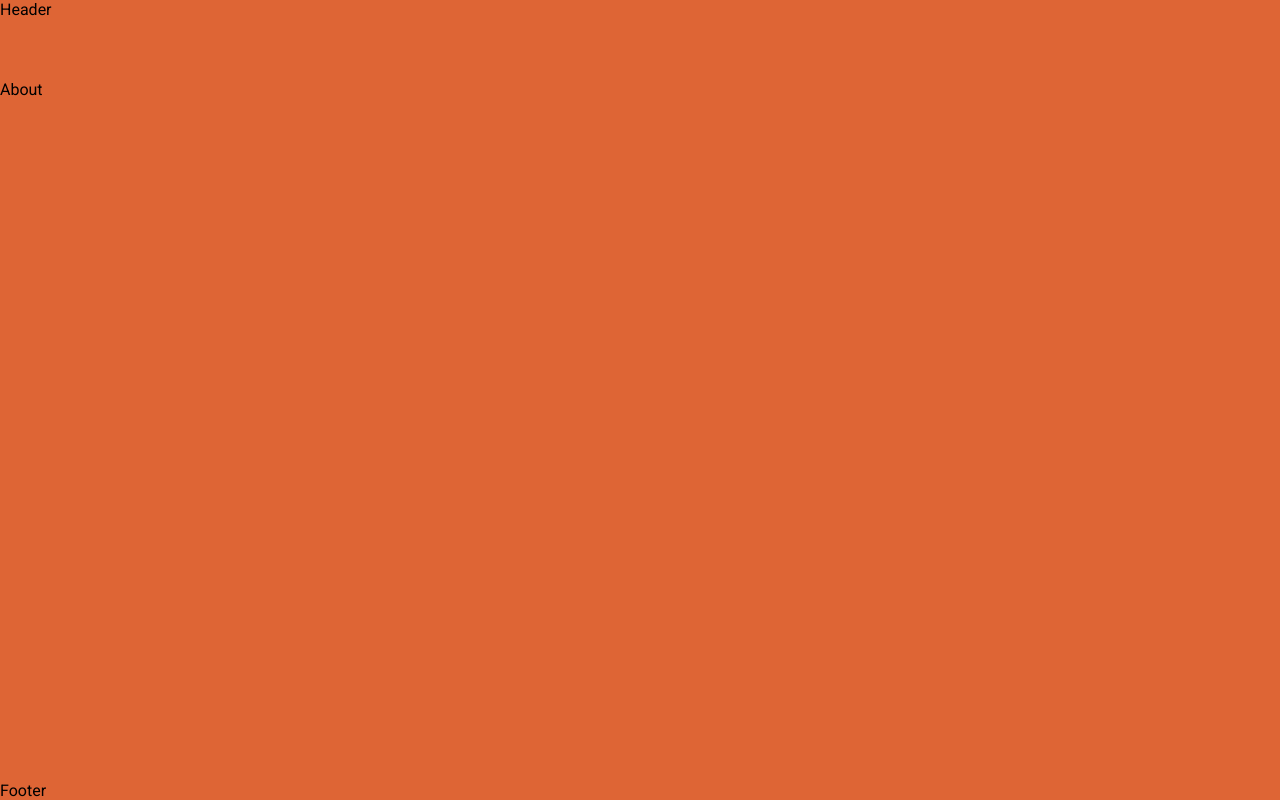
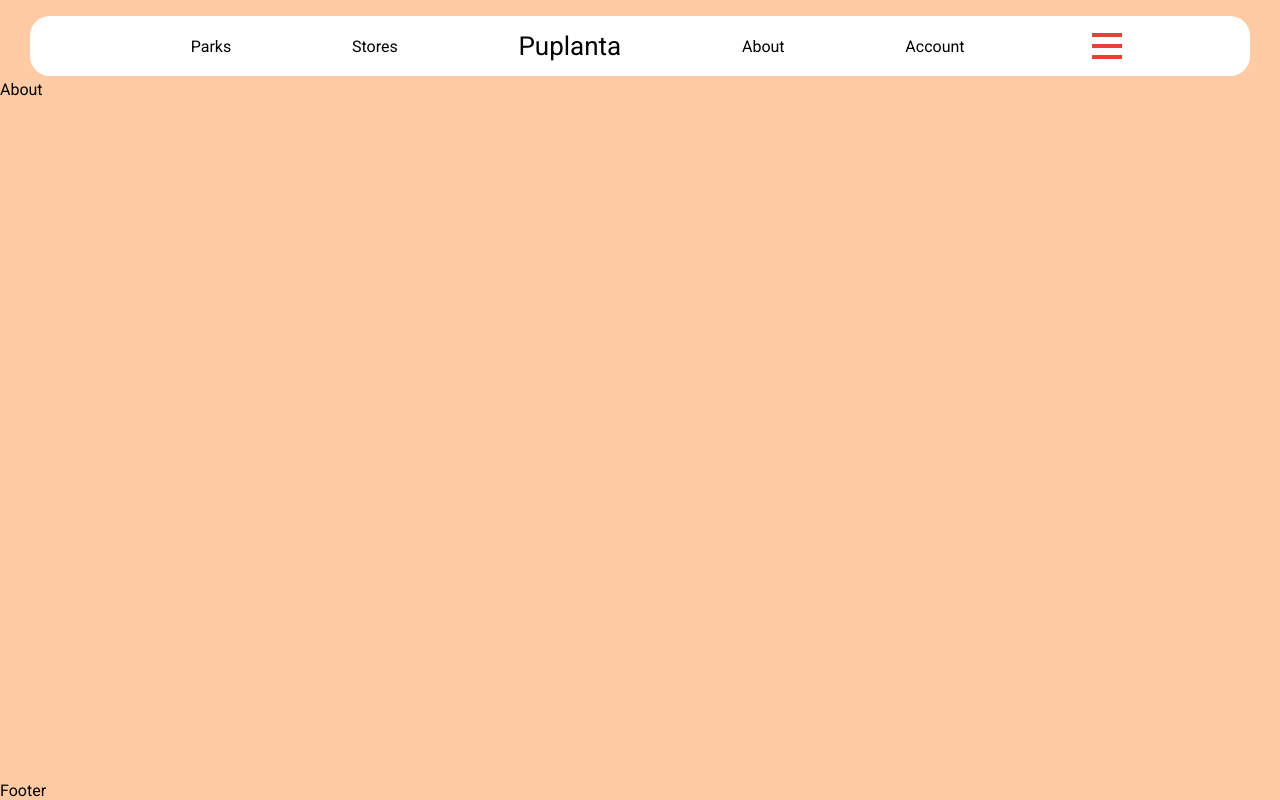
Before and after one commit to mmkepler/puplanta-version4, a Next.js app: page /about in a window 1280 px wide. Built offline with nearby package versions, Linux system fonts and the light colour scheme.

Commit message:
feat: basic header

```diff
--- a/src/app/layout.tsx
+++ b/src/app/layout.tsx
@@ -3,6 +3,7 @@ import { Roboto } from "next/font/google"
 import "../styles/globals.css";
 import Header from "@/components/Header";
 import Footer from "@/components/Footer";
+//import { useState} from 'react'
 
 const roboto = Roboto({
   subsets: ["latin"],
@@ -19,10 +20,11 @@ export default function RootLayout({
 }: Readonly<{
   children: React.ReactNode;
 }>) {
+  // const [menu, toggleMenu] = useState();
   return (
     <html lang="en" className={roboto.className}>
       <body>
-        <Header/>
+       <Header/>
         <main>
         {children}
         </main>
--- a/src/components/Header.tsx
+++ b/src/components/Header.tsx
@@ -1,8 +1,26 @@
 import React from 'react'
 import "../styles/header.css"
+import Link from 'next/link'
+//import WebHeader from './WebHeader'
+//import MobileHeader from './MobileHeader'
 
 export default function Header() {
   return (
-    <header>Header</header>
+    <header id="nav">
+      <ul id="header">
+        <li><Link href="/parks">Parks</Link></li>
+        <li><Link href="/stores">Stores</Link></li>
+        <li id="puplanta"><Link href="/">Puplanta</Link></li>
+        <li><Link href="/about">About</Link></li>
+        <li><Link href="/account">Account</Link></li>
+        <li id="toggle">
+          <button id="menu">
+            <span className="hamburger"></span>
+            <span className="hamburger"></span>
+            <span className="hamburger"></span>
+          </button>
+        </li>
+      </ul>
+    </header>
   )
 }
--- /dev/null
+++ b/src/components/MobileHeader.tsx
@@ -0,0 +1,8 @@
+import React from 'react'
+import "../styles/header.css"
+
+export default function MobileHeader() {
+  return (
+    <div>MobileHeader</div>
+  )
+}
--- /dev/null
+++ b/src/components/WebHeader.tsx
@@ -0,0 +1,7 @@
+import React from 'react'
+
+export default function WebHeader() {
+  return (
+    <div>WebHeader</div>
+  )
+}
--- a/src/styles/globals.css
+++ b/src/styles/globals.css
@@ -1,8 +1,8 @@
 
 :root {
-  --background: #ffffff;
-  --foreground: #171717;
+  --bg: #ffcba4;
   --corgi: #de6535;
+  --creamypeach: #f4a384;
   --beige: #F7E4c6;
 
 }
@@ -28,6 +28,6 @@ main {
 }
 
 body {
-  background: var(--corgi);
+  background-color: var(--bg);
 
 }
--- a/src/styles/header.css
+++ b/src/styles/header.css
@@ -1,3 +1,66 @@
-header {
-  height: 80px;
+#nav {
+  max-height: 80px;
+  width: 100%;
 }
+
+#header {
+  height: 60px;
+  display: flex;
+  flex-direction: row;
+  justify-content: space-evenly;
+  align-items: center;
+  background: white;
+  margin-left: 30px;
+  margin-right: 30px;
+  border-radius: 20px 20px;
+}
+
+#header li {
+  list-style-type: none;
+
+}
+
+#header li:last-child {
+  border: none;
+  padding-right: 0;
+
+}
+
+#header a {
+  text-decoration: none;
+  color: black;
+}
+
+#puplanta {
+  font-size: 26px;
+}
+
+
+/* Web nav*/
+
+
+/* Mobile nav*/
+#menu {
+  display: none;
+}
+
+.hamburger {
+  background: #e34234;
+  width: 30px;
+  height: 4px;
+  border: 1px solid white;
+
+}
+
+@media screen and (min-width: 767px) {
+  #menu {
+    display: flex;
+    flex-direction: column;
+    background: none;
+    justify-content: space-evenly;
+    border: none;
+    height: 40px;
+
+  }
+
+}
```
Also changed, not shown: 2 other files (tests, documents, lock files or other folders).
